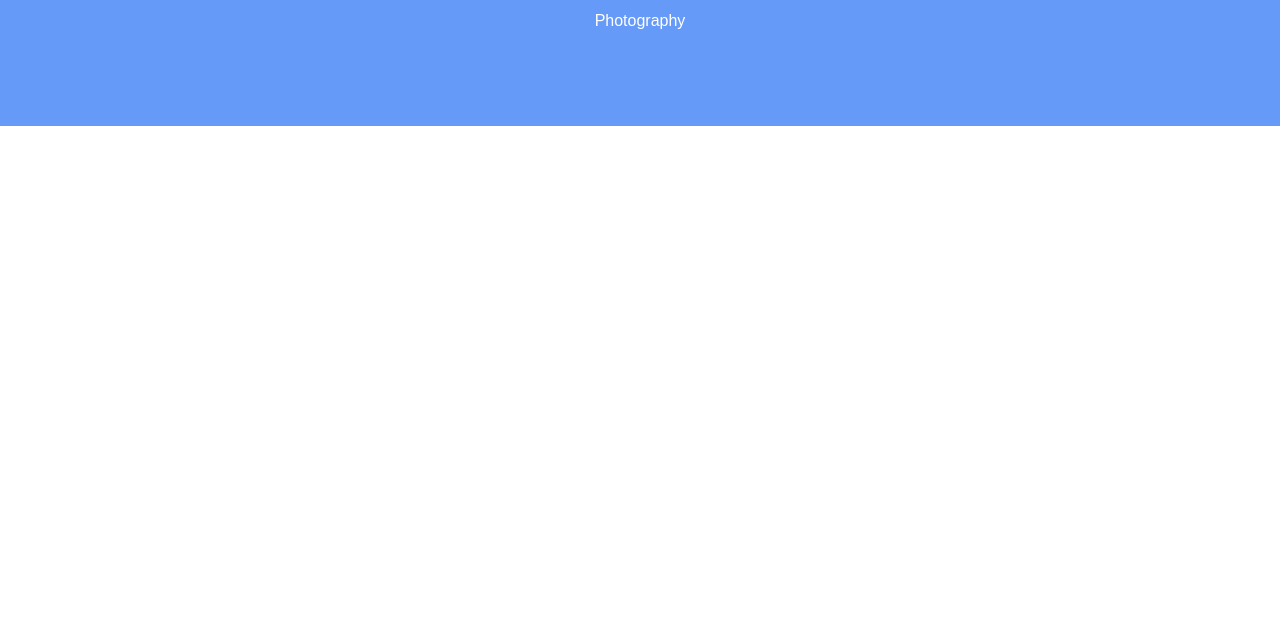
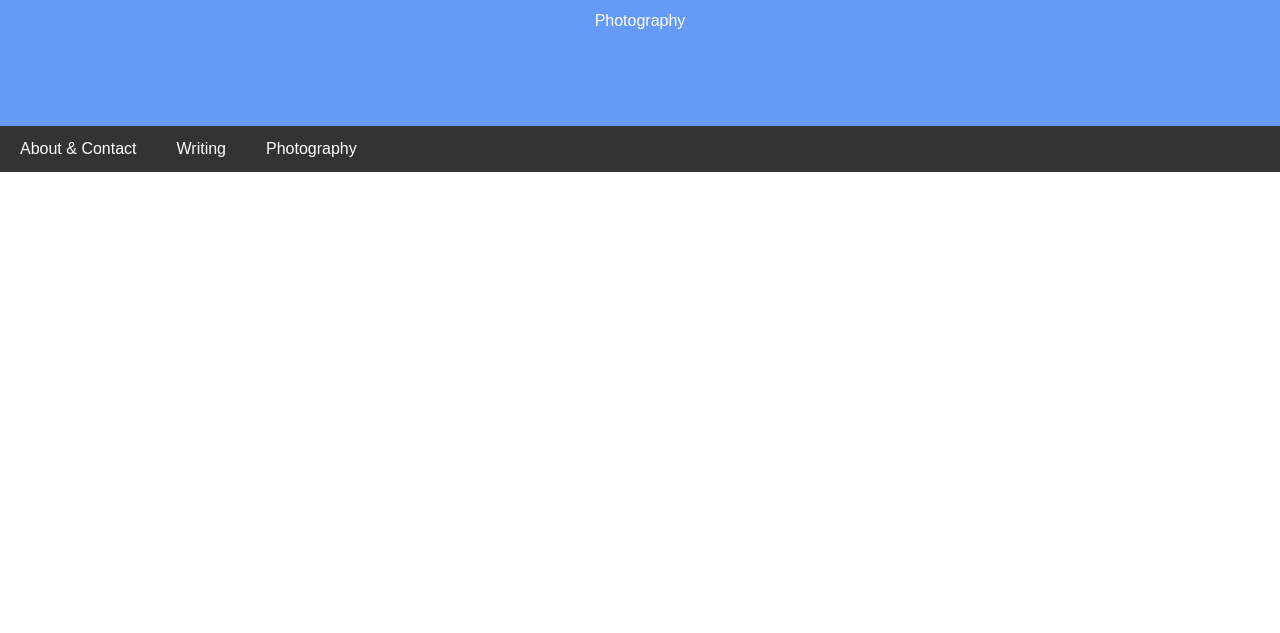
Before and after one commit to miscgithubtest/pdwebsite2, a plain HTML site: page photography.html in a window 1280 px wide. Shown: the part 167-800 px from the top of the page. Drawn offline with Linux system fonts and the light colour scheme.

Commit message:
Update photography.html

```diff
--- a/photography.html
+++ b/photography.html
@@ -22,6 +22,34 @@ body {
 .header h1 {
   font-size: 40px;
 }
+
+/* Style the top navigation bar */
+.navbar {
+  overflow: hidden;
+  background-color: #333;
+}
+
+/* Style the navigation bar links */
+.navbar a {
+  float: left;
+  display: block;
+  color: white;
+  text-align: center;
+  padding: 14px 20px;
+  text-decoration: none;
+}
+
+/* Right-aligned link */
+.navbar a.right {
+  float: right;
+}
+
+/* Change color on hover */
+.navbar a:hover {
+  background-color: #ddd;
+  color: black;
+}
+
 </style>
 </head>
 <body>
@@ -31,5 +59,11 @@ body {
   <p>Photography</p>
 </div>
 
+<div class="navbar">
+  <a href="#">About & Contact</a>
+  <a href="writing.html">Writing</a>
+  <a href="photography.html">Photography</a>
+</div>
+
 </body>
 </html>
```
